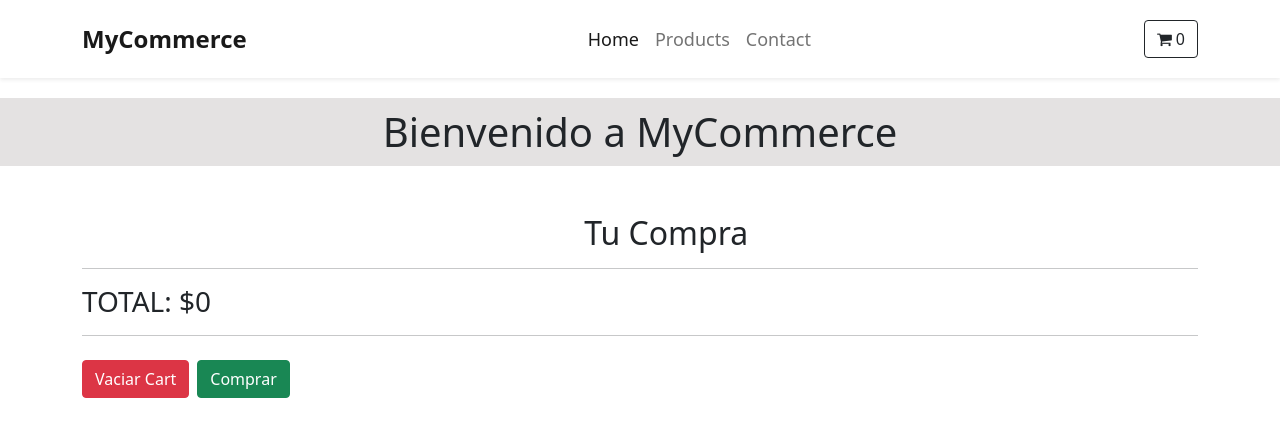
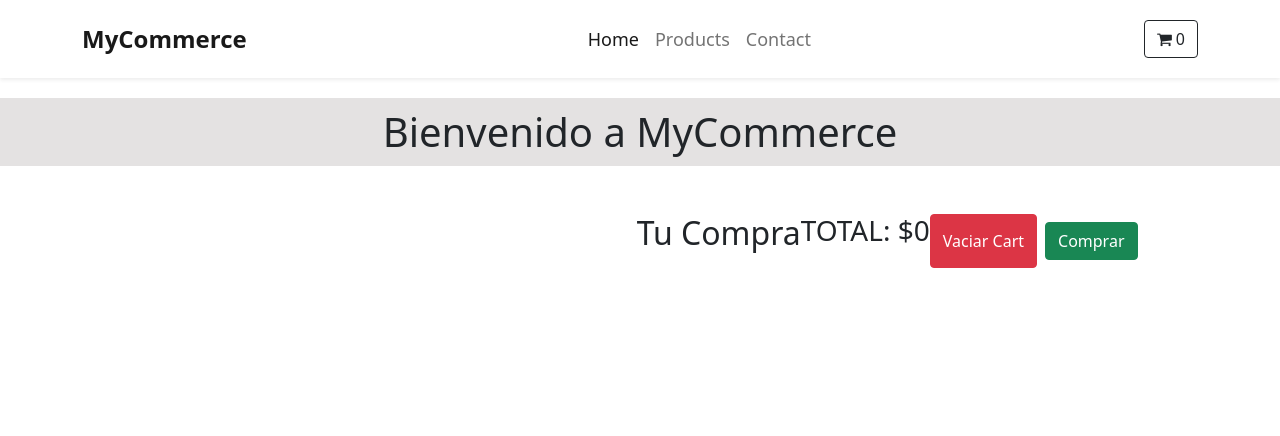
Before and after one commit to francasanas/CoderProyectoReact, a React (Create React App) app: page /Cart in a window 1280 px wide. Shown: the top 436 px of the page. Built offline with nearby package versions, Linux system fonts and the light colour scheme.

Commit message:
arreglandodiseño

```diff
--- a/src/components/PadreItemListContainer/ItemList/ItemList.css
+++ b/src/components/PadreItemListContainer/ItemList/ItemList.css
@@ -3,4 +3,8 @@ h2{
 }
 .container{
     width: 300px;
+    display: flex;
+    flex-direction: row;
+    flex-wrap: wrap;
+    justify-content: center;
 }
--- a/src/components/views/Inicio/Inicio.js
+++ b/src/components/views/Inicio/Inicio.js
@@ -1,4 +1,6 @@
 import React from 'react'
+import ItemListContainer from '../../PadreItemListContainer/ItemListContainer/ItemListContainer'
+
 
 const Inicio = () => {
 
@@ -6,6 +8,7 @@ const Inicio = () => {
         <div>
             <h2>Home</h2>
             <hr/>
+            <ItemListContainer/>
         </div>
     )
 }
```
